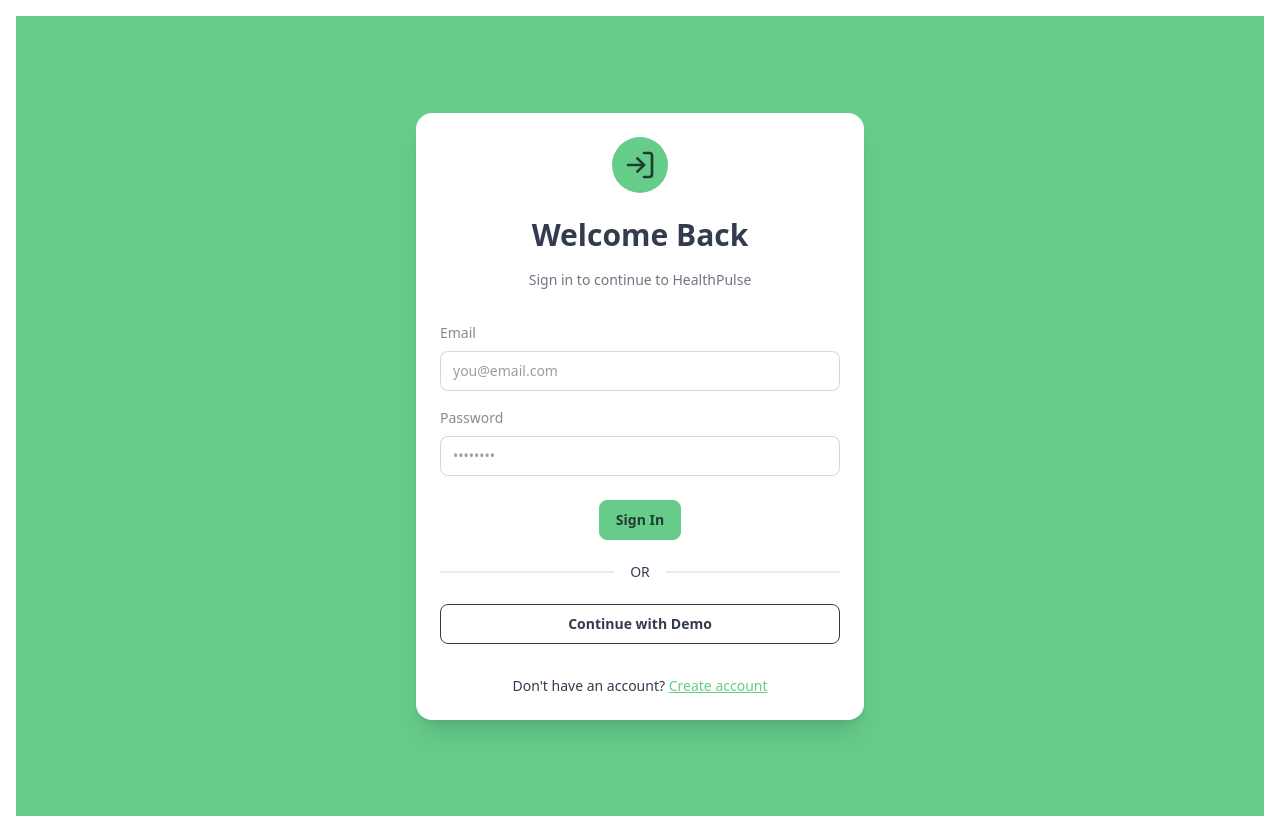
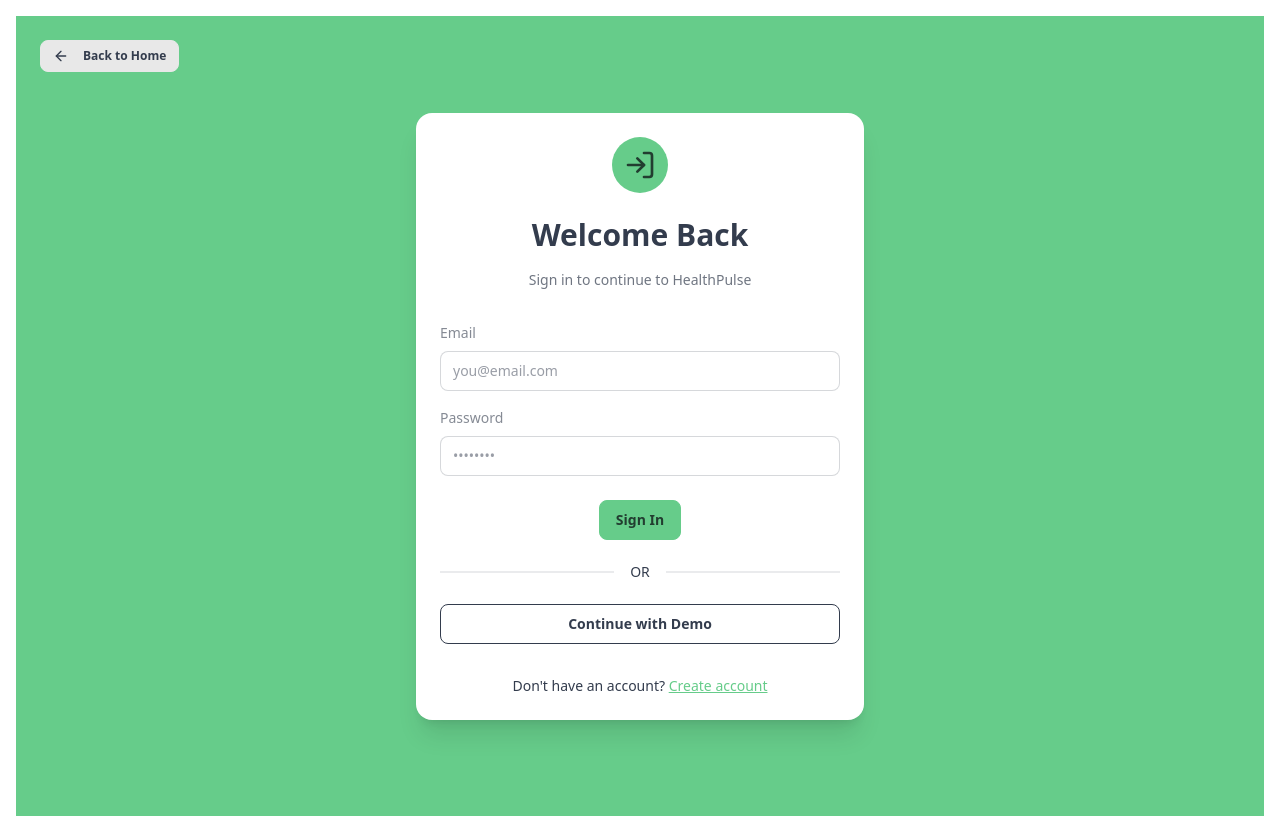
Before and after one commit to leejamie-42/health-pulse, a Next.js app: page /login in a window 1280 px wide. Built offline with nearby package versions, Linux system fonts and the light colour scheme.

Commit message:
Add return to landing button to Login and Register pages

```diff
--- a/src/app/(auth)/login/page.tsx
+++ b/src/app/(auth)/login/page.tsx
@@ -3,7 +3,7 @@
 import Link from 'next/link';
 import { useState } from 'react';
 import { useRouter } from 'next/navigation';
-import { LogIn } from 'lucide-react';
+import { LogIn, ArrowLeft } from 'lucide-react';
 import { createSupabaseClient } from '@lib/supabase/client';
 import { useSearchParams } from 'next/navigation';
 
@@ -45,10 +45,16 @@ export default function LoginPage() {
                         <span>Please sign in or select demo mode to continue to dashboard</span>
                     </div>
                 )}
+
+                <button
+                    onClick={() => router.push('/')}
+                    className="btn btn-sm fixed top-10 left-10 mb-4 z-50"
+                >
+                    <ArrowLeft className="h-4 w-4 mr-2" />
+                    Back to Home
+                </button>
+
                 <div className="card bg-base-100 shadow-xl w-full max-w-md">
-
-
-
                     <div className="card-body">
                         <div className="flex justify-center mb-4">
                             <div className="rounded-full bg-primary p-3">
--- a/src/app/(auth)/register/page.tsx
+++ b/src/app/(auth)/register/page.tsx
@@ -3,7 +3,7 @@
 import Link from 'next/link';
 import { useRouter } from 'next/navigation';
 import { useState } from 'react';
-import { User } from 'lucide-react';
+import { User, ArrowLeft } from 'lucide-react';
 import { createSupabaseClient } from '@lib/supabase/client';
 
 export default function RegisterPage() {
@@ -55,6 +55,15 @@ export default function RegisterPage() {
     return (
         <div className="min-h-screen bg-primary flex items-center justify-center p-4" >
             <div className="card bg-base-100 shadow-xl w-full max-w-md">
+
+                <button
+                    onClick={() => router.push('/')}
+                    className="btn btn-sm fixed top-10 left-10 mb-4 z-50"
+                >
+                    <ArrowLeft className="h-4 w-4 mr-2" />
+                    Back to Home
+                </button>
+
                 <div className="card-body">
                     <div className="flex justify-center mb-4">
                         <div className="rounded-full bg-primary p-3">
```
